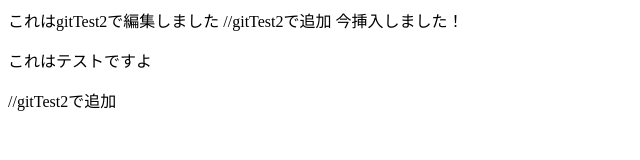
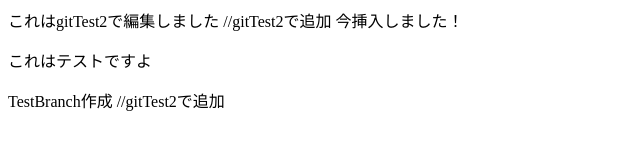
Before and after one commit to shigeizm/sample, a plain HTML site: page index.html in a window 1280 px wide. Shown: the whole page, without its empty margins (0-640 px from the left). Drawn offline with Linux system fonts and the light colour scheme.

Commit message:
TestBranch

```diff
--- a/index.html
+++ b/index.html
@@ -6,7 +6,7 @@
 //gitTest2で追加
 今挿入しました！
 <p>これはテストですよ</p>
-
+TestBranch作成
 //gitTest2で追加
 
 </body>
```
